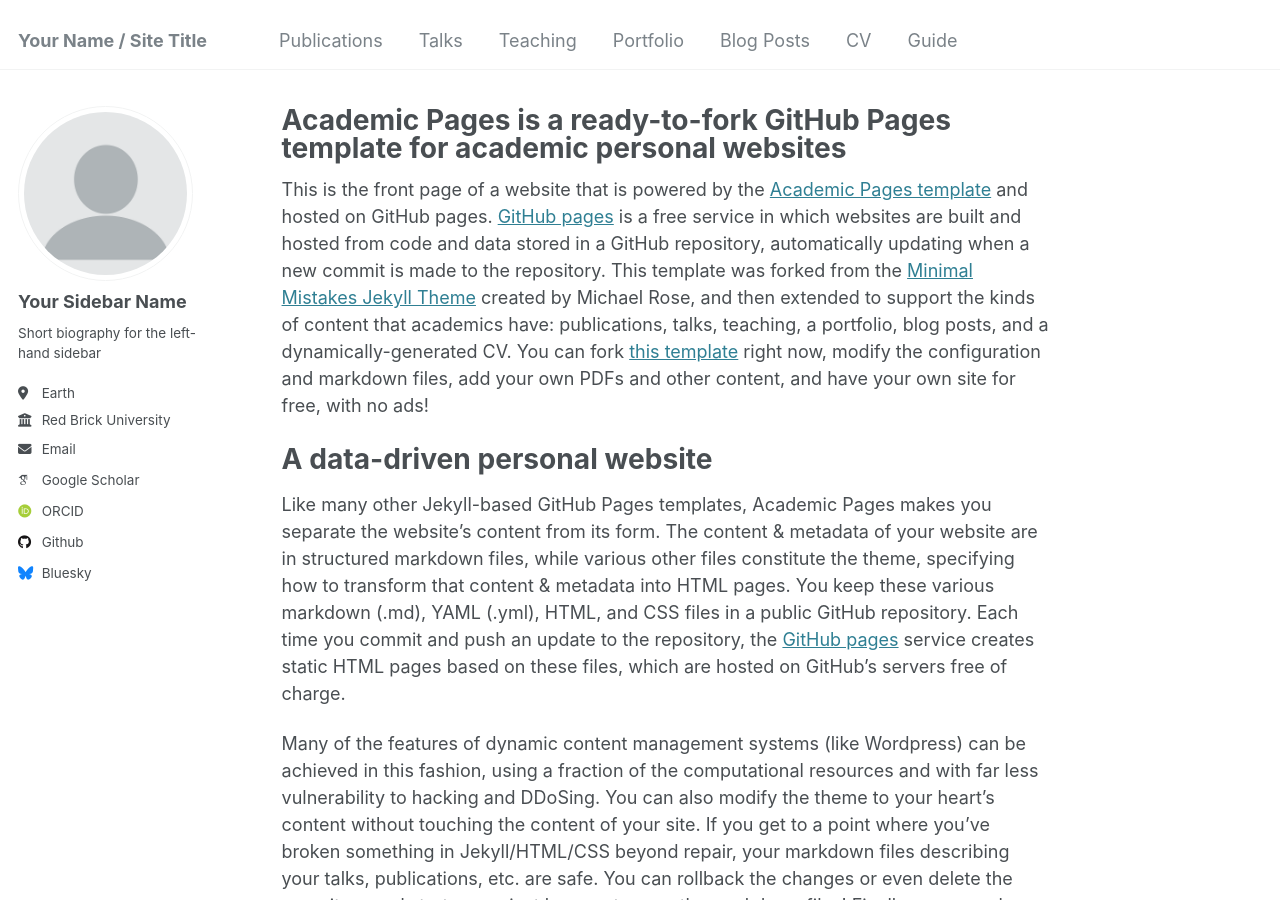
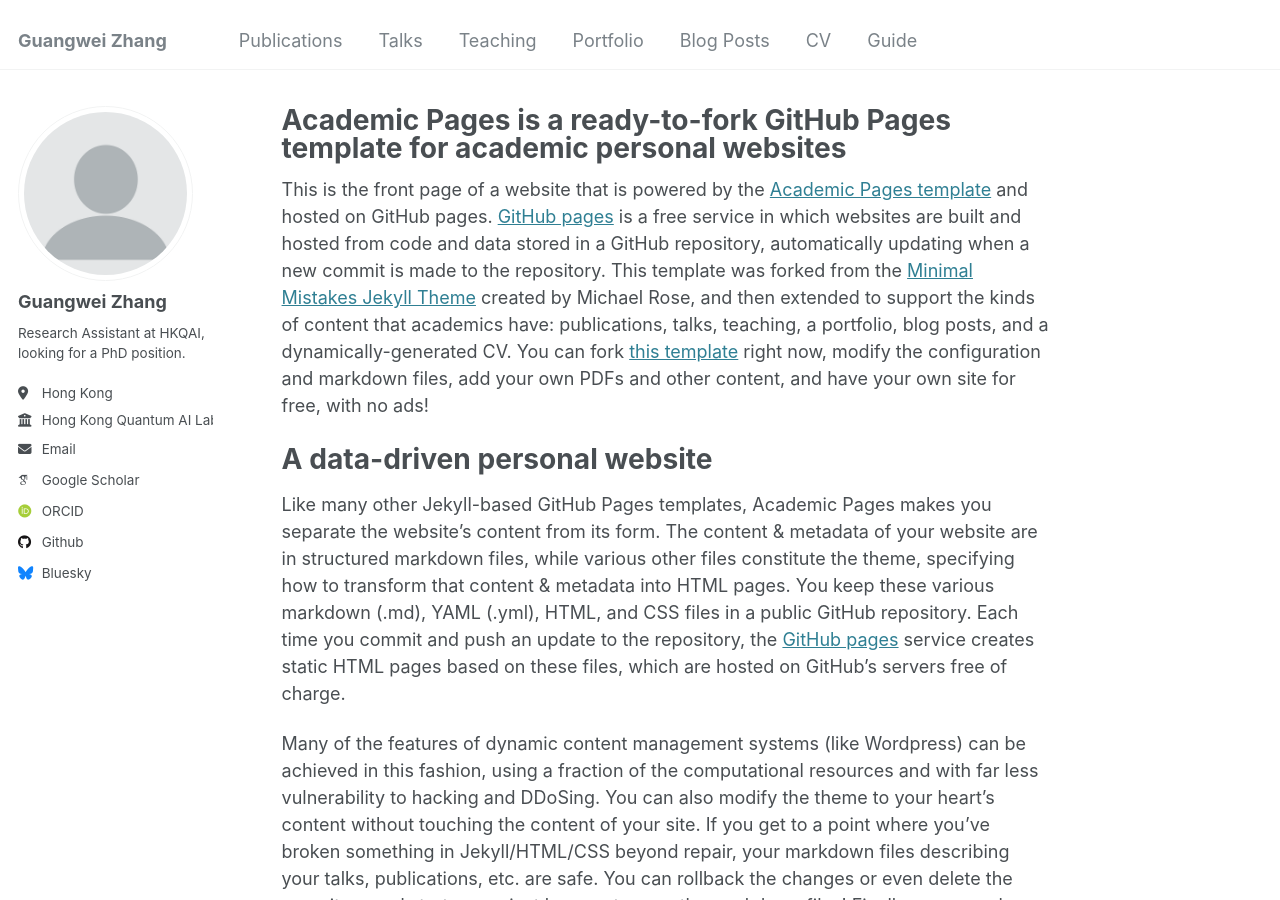
Before and after one commit to changhu73/changhu73.github.io, a Jekyll site: the page built from _pages/about.md, in a window 1280 px wide and 900 px high. Built offline with Jekyll 4.4.1, drawn with Linux system fonts in a browser that asks for light colours; some web fonts are replaced.

Commit message:
Update _config.yml

```diff
--- a/_config.yml
+++ b/_config.yml
@@ -8,7 +8,7 @@
 
 # Basic Site Settings
 locale                   : "en-US"
-title                    : "Your Name / Site Title"
+title                    : "Guangwei Zhang"
 title_separator          : "-"
 name                     : &name "Guangwei Zhang"
 description              : &description "personal description"
@@ -22,13 +22,13 @@
 author:
   # Biographic information
   avatar           : "profile.png"
-  name             : "Your Sidebar Name"
+  name             : "Guangwei Zhang"
   pronouns         : # example: "she/her"
-  bio              : "Short biography for the left-hand sidebar"
-  location         : "Earth"
-  employer         : "Red Brick University"
+  bio              : "Research Assistant at HKQAI, looking for a PhD position."
+  location         : "Hong Kong"
+  employer         : "Hong Kong Quantum AI Lab"
   uri              : # URL
-  email            : "none@example.org"
+  email            : "changhu1633@outlook.com"
 
   # Academic websites
   arxiv            : # URL - Update with the correct link to your profile
```
